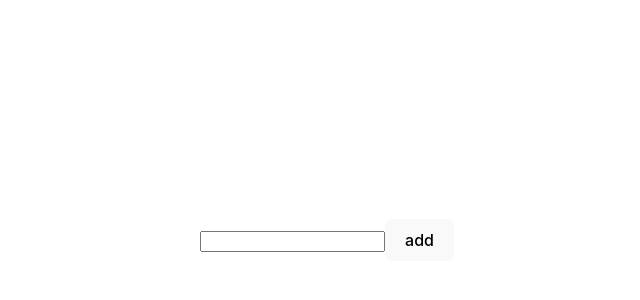
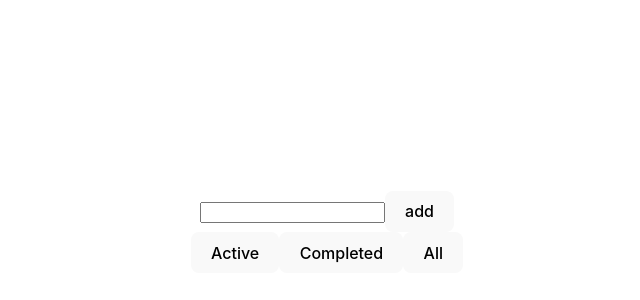
Before and after one commit to Syifaaahdr29/TPA5-TodoList, a React (Vite) app: page / in a window 1280 px wide. Shown: the part 160-460 px from the top of the page, without its empty margins (313-953 px from the left). Built offline with nearby package versions, Linux system fonts and the light colour scheme.

Commit message:
add active condition in displaytodos

```diff
--- a/src/App.jsx
+++ b/src/App.jsx
@@ -1,14 +1,13 @@
-import { useState } from 'react'
-import reactLogo from './assets/react.svg'
-import viteLogo from '/vite.svg'
 import './App.css'
 import Todos from './components/Todos'
+import DisplayTodos from './components/DisplayTodos'
 
 function App() {
 
   return (
     <div className="App">
       <Todos />
+      <DisplayTodos />
     </div>
   );
 }
--- a/src/main.jsx
+++ b/src/main.jsx
@@ -4,6 +4,7 @@ import App from './App'
 import './index.css'
 import store from './redux/store.js'
 import { Provider } from 'react-redux'
+import DisplayTodos from './components/DisplayTodos'
 
 ReactDOM.createRoot(document.getElementById('root')).render(
     <Provider store={store}>
```
Also changed, not shown: src/components/DisplayTodos.jsx (+10 -12 lines).
